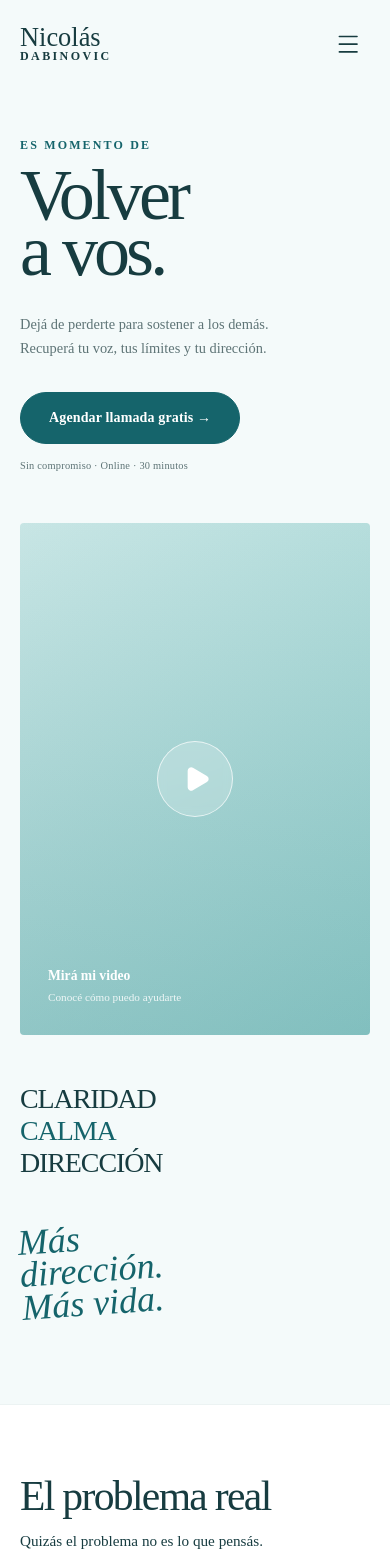
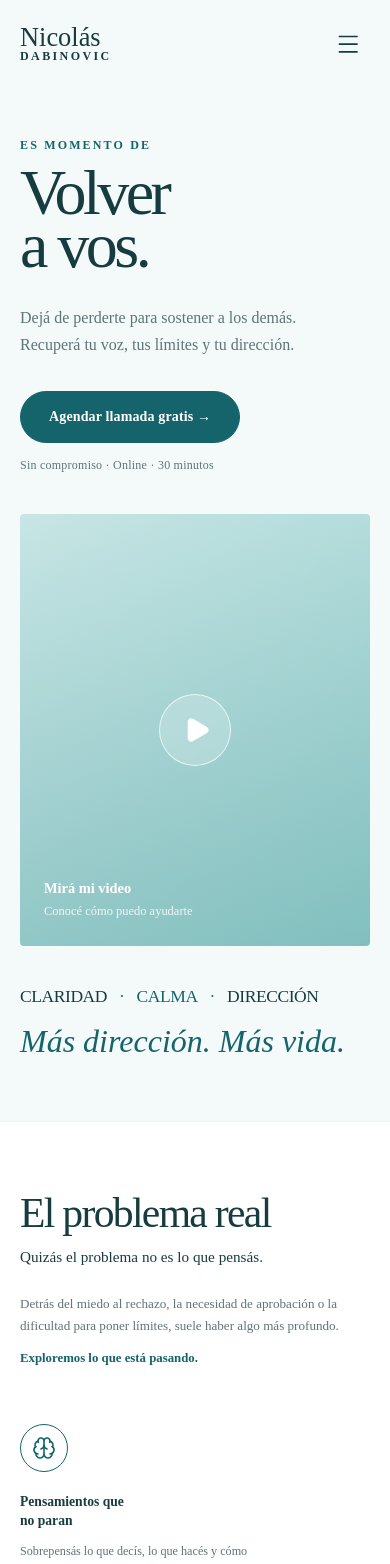
Before and after one commit to MarcosMolmedo/nicolas-dabinovic, a Next.js app: page / in a window 390 px wide. Shown: the top 1564 px of the page. Built offline with nearby package versions, Linux system fonts and the light colour scheme.

Commit message:
Update responsive hero, footer and contact links

```diff
--- a/src/components/layout/Header.tsx
+++ b/src/components/layout/Header.tsx
@@ -7,6 +7,9 @@ import Container from '@/components/ui/Container';
 import Button from '@/components/ui/Button';
 
 import styles from './Header.module.css';
+
+const CONTACT_URL =
+  'https://nicodabicoaching.taplink.site/?utm_source=ig&utm_medium=social&utm_content=link_in_bio&fbclid=PAZnRzaAUVCHpwZG9mAmZkaWQWUOYcHC0OTFxHrBk4hXhzCjIiWS5fPGV4dG4DYWVtAjExAHNydGMGYXBwX2lkDzEyNDAyNDU3NDI4NzQxNAABpwroU2wVubaBrLzyL_S2JSqnEsqddKfIAzWfJpA2XsfaQTlYQMSCIL1OCjWB_aem_rn91BUAlCUAHfhUR3EdMeQ';
 
 export default function Header() {
   const [menuOpen, setMenuOpen] = useState(false);
@@ -55,12 +58,24 @@ export default function Header() {
           </a>
 
           <div className={styles.mobileCta}>
-            <Button href="#contacto">Agendar llamada</Button>
+            <Button
+              href={CONTACT_URL}
+              target="_blank"
+              rel="noopener noreferrer"
+            >
+              Agendar llamada
+            </Button>
           </div>
         </nav>
 
         <div className={styles.desktopCta}>
-          <Button href="#contacto">Agendar llamada</Button>
+          <Button
+            href={CONTACT_URL}
+            target="_blank"
+            rel="noopener noreferrer"
+          >
+            Agendar llamada
+          </Button>
         </div>
 
         <button
--- a/src/components/sections/FinalCta.tsx
+++ b/src/components/sections/FinalCta.tsx
@@ -1,5 +1,9 @@
 import Container from '@/components/ui/Container';
+
 import styles from './FinalCta.module.css';
+
+const CONTACT_URL =
+  'https://nicodabicoaching.taplink.site/?utm_source=ig&utm_medium=social&utm_content=link_in_bio&fbclid=PAZnRzaAUVCHpwZG9mAmZkaWQWUOYcHC0OTFxHrBk4hXhzCjIiWS5fPGV4dG4DYWVtAjExAHNydGMGYXBwX2lkDzEyNDAyNDU3NDI4NzQxNAABpwroU2wVubaBrLzyL_S2JSqnEsqddKfIAzWfJpA2XsfaQTlYQMSCIL1OCjWB_aem_rn91BUAlCUAHfhUR3EdMeQ';
 
 export default function FinalCta() {
   return (
@@ -11,7 +15,12 @@ export default function FinalCta() {
           con una conversación.
         </h2>
 
-        <a className={styles.button} href="#">
+        <a
+          className={styles.button}
+          href={CONTACT_URL}
+          target="_blank"
+          rel="noopener noreferrer"
+        >
           Quiero reservar mi sesión de claridad →
         </a>
 
--- a/src/components/sections/Hero.module.css
+++ b/src/components/sections/Hero.module.css
@@ -1,20 +1,29 @@
 .hero {
   position: relative;
   overflow: hidden;
+
   background-color: var(--color-background);
 }
 
 .container {
   display: grid;
   grid-template-columns: 1fr;
-  gap: 3rem;
-  padding-block: 3rem 5rem;
+  gap: 2.5rem;
+
+  padding-block: 3rem 4rem;
 }
+
+/* =========================
+   CONTENT
+   ========================= */
 
 .content {
   display: flex;
   flex-direction: column;
   align-items: flex-start;
+
+  width: 100%;
+  min-width: 0;
 }
 
 .eyebrow {
@@ -30,24 +39,27 @@
 }
 
 .title {
+  margin: 0;
+
   color: var(--color-heading);
 
   font-family: var(--font-heading), serif;
-  font-size: clamp(4.5rem, 15vw, 7rem);
+  font-size: clamp(4rem, 16vw, 6rem);
   font-weight: 500;
-  line-height: 0.78;
+  line-height: 0.82;
   letter-spacing: -0.055em;
 }
 
 .description {
-  max-width: 26rem;
+  max-width: 28rem;
+
   margin-top: 2rem;
   margin-bottom: 2rem;
 
   color: var(--color-text);
 
   font-family: var(--font-body), sans-serif;
-  font-size: 0.9rem;
+  font-size: 1rem;
   line-height: 1.7;
 }
 
@@ -57,12 +69,18 @@
   color: var(--color-text);
 
   font-family: var(--font-body), sans-serif;
-  font-size: 0.65rem;
+  font-size: 0.75rem;
+  line-height: 1.5;
   letter-spacing: 0.02em;
 }
 
+/* =========================
+   VIDEO
+   ========================= */
+
 .media {
   width: 100%;
+  min-width: 0;
 }
 
 .videoPlaceholder {
@@ -72,10 +90,10 @@
   align-items: flex-end;
 
   width: 100%;
-  min-height: 32rem;
+  min-height: 27rem;
   overflow: hidden;
 
-  padding: 1.75rem;
+  padding: 1.5rem;
 
   background:
     linear-gradient(
@@ -97,8 +115,8 @@
   align-items: center;
   justify-content: center;
 
-  width: 4.75rem;
-  height: 4.75rem;
+  width: 4.5rem;
+  height: 4.5rem;
 
   color: var(--color-white);
   background: rgba(255, 255, 255, 0.2);
@@ -128,33 +146,58 @@
 }
 
 .videoText strong {
-  font-size: 0.85rem;
+  font-size: 0.9rem;
   font-weight: 700;
 }
 
 .videoText span {
-  font-size: 0.7rem;
+  font-size: 0.78rem;
   opacity: 0.85;
 }
+
+/* =========================
+   SIDE CONTENT
+   MOBILE
+   ========================= */
 
 .side {
   display: flex;
   flex-direction: column;
-  justify-content: space-between;
+  gap: 1.25rem;
+
+  width: 100%;
+  min-width: 0;
 }
 
 .keywords {
   display: flex;
-  flex-direction: column;
+  flex-direction: row;
+  flex-wrap: wrap;
+  align-items: center;
+
+  gap: 0.4rem 0.75rem;
 
   color: var(--color-heading);
 
   font-family: var(--font-body), sans-serif;
-  font-size: clamp(1.75rem, 5vw, 2.6rem);
-  font-weight: 300;
+  font-size: clamp(1rem, 4.5vw, 1.35rem);
+  font-weight: 500;
   line-height: 1.15;
-  letter-spacing: -0.04em;
+  letter-spacing: -0.025em;
   text-transform: uppercase;
+}
+
+.keywords span {
+  display: inline-flex;
+  align-items: center;
+}
+
+.keywords span:not(:last-child)::after {
+  margin-left: 0.75rem;
+
+  color: var(--color-primary);
+
+  content: '·';
 }
 
 .keywords span:nth-child(2) {
@@ -162,19 +205,65 @@
 }
 
 .sidePhrase {
-  margin-top: 3rem;
+  max-width: 100%;
+  margin: 0;
 
   color: var(--color-primary);
 
   font-family: var(--font-heading), serif;
-  font-size: clamp(2.25rem, 6vw, 3.5rem);
+  font-size: clamp(2rem, 8vw, 2.8rem);
   font-style: italic;
   font-weight: 500;
-  line-height: 0.9;
+  line-height: 0.95;
 
-  transform: rotate(-4deg);
-  transform-origin: left center;
+  transform: none;
 }
+
+/* =========================
+   SMALL TABLET
+   ========================= */
+
+@media (min-width: 600px) and (max-width: 899px) {
+  .container {
+    gap: 2rem;
+
+    padding-block: 3rem 4rem;
+  }
+
+  .content {
+    max-width: 34rem;
+  }
+
+  .title {
+    font-size: clamp(4.5rem, 11vw, 6rem);
+  }
+
+  .description {
+    font-size: 1rem;
+  }
+
+  .videoPlaceholder {
+    min-height: 30rem;
+  }
+
+  .side {
+    gap: 1rem;
+  }
+
+  .keywords {
+    flex-wrap: nowrap;
+
+    font-size: 1.25rem;
+  }
+
+  .sidePhrase {
+    font-size: 2.6rem;
+  }
+}
+
+/* =========================
+   DESKTOP
+   ========================= */
 
 @media (min-width: 900px) {
   .container {
@@ -184,9 +273,11 @@
       minmax(11rem, 0.55fr);
 
     align-items: center;
+
     gap: clamp(2.5rem, 5vw, 5.5rem);
 
     min-height: calc(100svh - 6.5rem);
+
     padding-block: 2.5rem 4rem;
   }
 
@@ -194,24 +285,69 @@
     font-size: clamp(5rem, 7vw, 7.5rem);
   }
 
+  .description {
+    font-size: 0.9rem;
+  }
+
+  .note {
+    font-size: 0.65rem;
+  }
+
   .videoPlaceholder {
     min-height: min(68vh, 44rem);
+
+    padding: 1.75rem;
+  }
+
+  .videoText strong {
+    font-size: 0.85rem;
+  }
+
+  .videoText span {
+    font-size: 0.7rem;
   }
 
   .side {
     align-self: stretch;
+
+    justify-content: space-between;
+
     padding-block: 5rem 4rem;
   }
 
   .keywords {
+    flex-direction: column;
+    flex-wrap: nowrap;
+    align-items: flex-start;
+
+    gap: 0;
+
     font-size: clamp(1.5rem, 2.3vw, 2.5rem);
+    font-weight: 300;
+    line-height: 1.15;
+    letter-spacing: -0.04em;
+  }
+
+  .keywords span:not(:last-child)::after {
+    display: none;
   }
 
   .sidePhrase {
+    max-width: 11rem;
+
     margin-top: auto;
+
     font-size: clamp(2.25rem, 3.4vw, 3.75rem);
+    line-height: 0.9;
+
+    transform: rotate(-4deg);
+    transform-origin: left center;
   }
 }
+
+/* =========================
+   REDUCED MOTION
+   ========================= */
 
 @media (prefers-reduced-motion: reduce) {
   .sidePhrase {
--- a/src/components/sections/Hero.tsx
+++ b/src/components/sections/Hero.tsx
@@ -1,7 +1,12 @@
 import { Play } from 'lucide-react';
+
 import Button from '@/components/ui/Button';
 import Container from '@/components/ui/Container';
+
 import styles from './Hero.module.css';
+
+const CONTACT_URL =
+  'https://nicodabicoaching.taplink.site/?utm_source=ig&utm_medium=social&utm_content=link_in_bio&fbclid=PAZnRzaAUVCHpwZG9mAmZkaWQWUOYcHC0OTFxHrBk4hXhzCjIiWS5fPGV4dG4DYWVtAjExAHNydGMGYXBwX2lkDzEyNDAyNDU3NDI4NzQxNAABpwroU2wVubaBrLzyL_S2JSqnEsqddKfIAzWfJpA2XsfaQTlYQMSCIL1OCjWB_aem_rn91BUAlCUAHfhUR3EdMeQ';
 
 export default function Hero() {
   return (
@@ -12,7 +17,8 @@ export default function Hero() {
 
           <h1 className={styles.title}>
             Volver
-            <br />a vos.
+            <br />
+            a vos.
           </h1>
 
           <p className={styles.description}>
@@ -21,9 +27,17 @@ export default function Hero() {
             Recuperá tu voz, tus límites y tu dirección.
           </p>
 
-          <Button href="#programa">Agendar llamada gratis →</Button>
+          <Button
+            href={CONTACT_URL}
+            target="_blank"
+            rel="noopener noreferrer"
+          >
+            Agendar llamada gratis →
+          </Button>
 
-          <p className={styles.note}>Sin compromiso · Online · 30 minutos</p>
+          <p className={styles.note}>
+            Sin compromiso · Online · 30 minutos
+          </p>
         </div>
 
         <div className={styles.media}>
@@ -47,11 +61,7 @@ export default function Hero() {
           </div>
 
           <p className={styles.sidePhrase}>
-            Más
-            <br />
-            dirección.
-            <br />
-            Más vida.
+            Más dirección. Más vida.
           </p>
         </aside>
       </Container>
```
Also changed, not shown: src/components/layout/Footer.tsx (+93 -12 lines).
